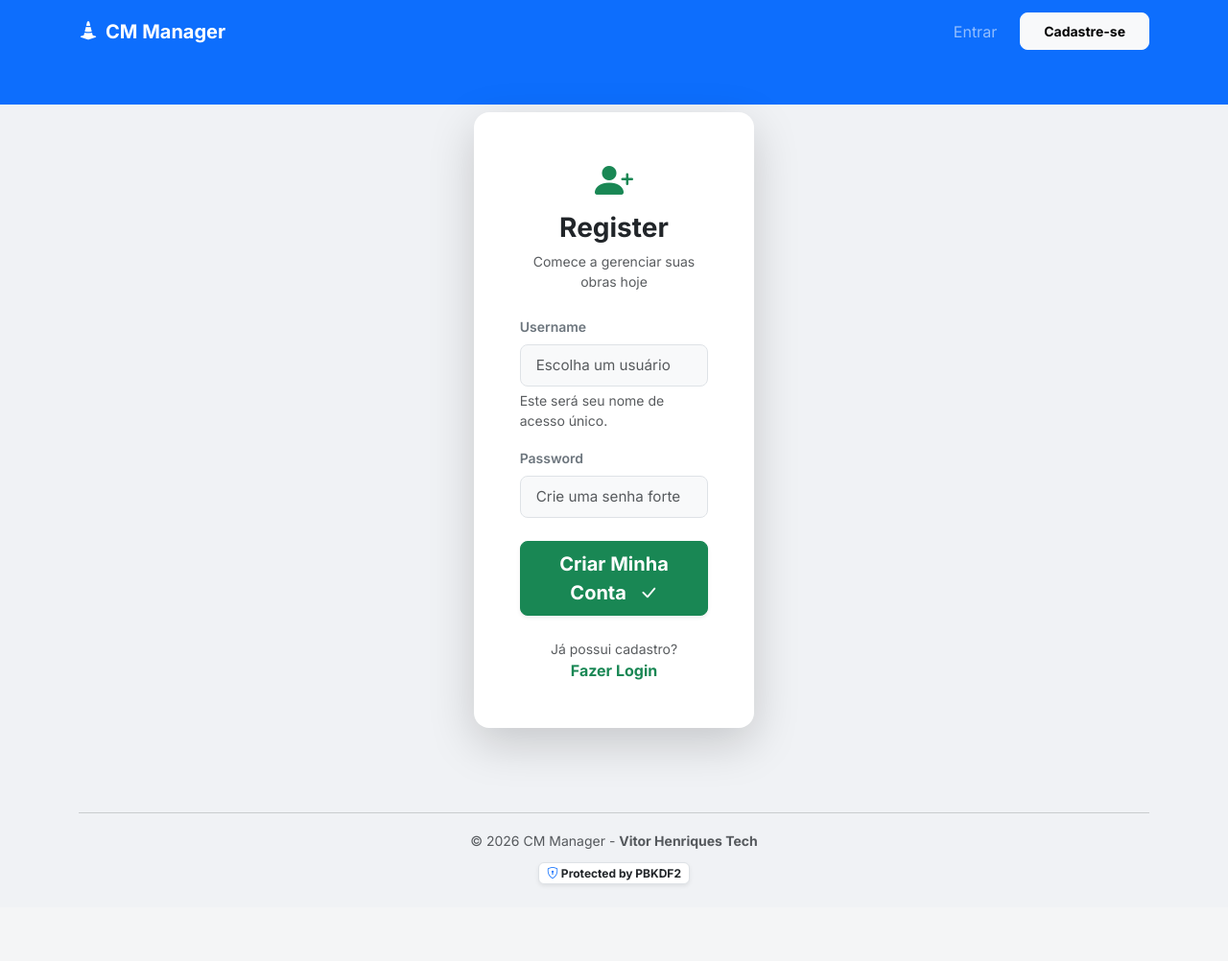
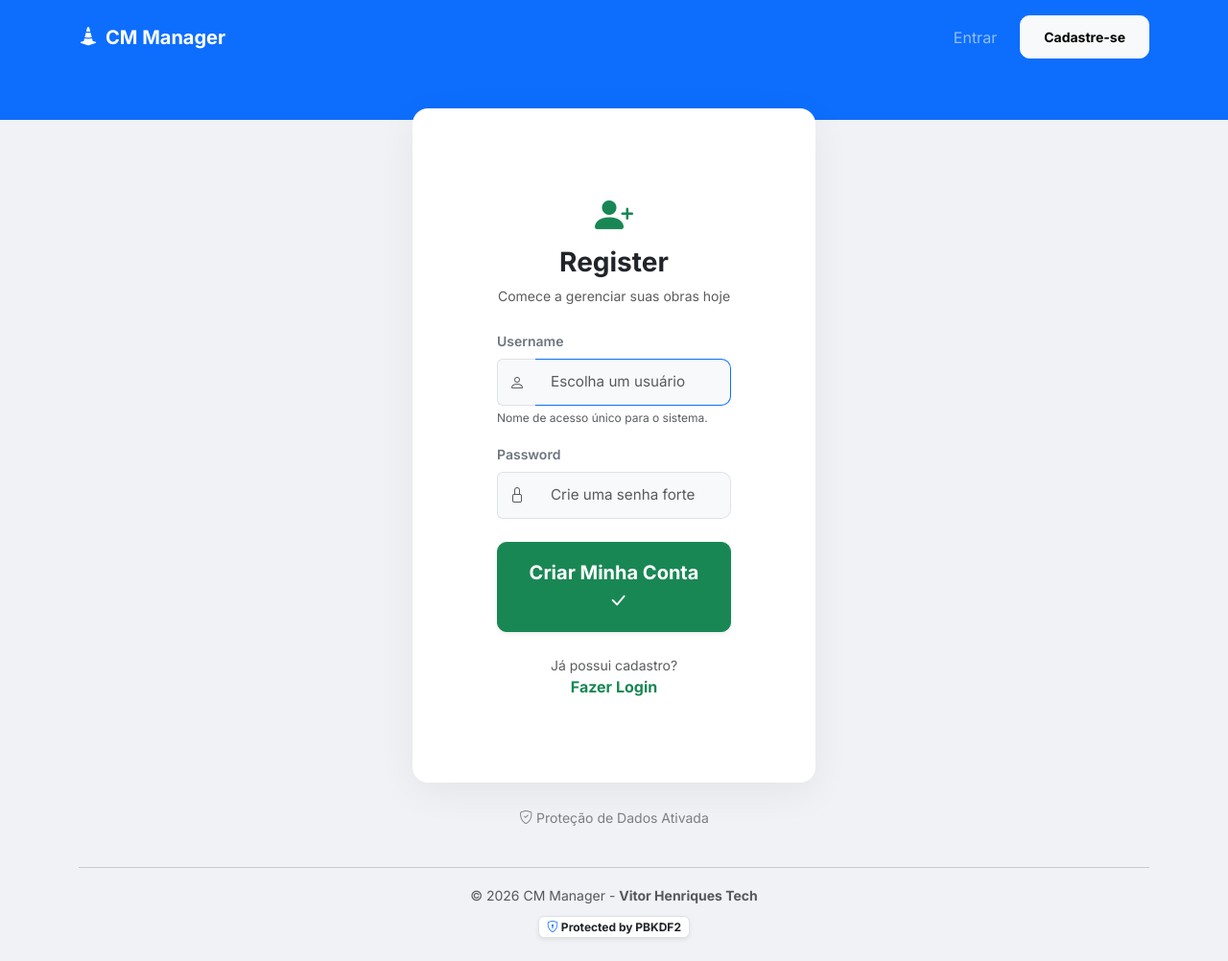
Before and after one commit to Vitorenriks/cm-manager-pro, a Flask app: page /register in a window 1280 px wide. Shown: the whole page at 96% size. Before the commit the page ends 924 px from the top, so only its background shows below. Run offline with Flask 3, Linux system fonts and the light colour scheme.

Commit message:
style: full UI polish for auth pages and resized layout

```diff
--- a/static/style.css
+++ b/static/style.css
@@ -10,13 +10,13 @@ body {
 }
 
 .navbar {
-    padding-top: 0.8rem !important;
-    padding-bottom: 3.5rem !important;
+    padding-top: 1rem !important;
+    padding-bottom: 4rem !important;
     background-color: #0d6efd !important;
 }
 
 .main-container {
-    margin-top: -2.5rem !important;
+    margin-top: -2.8rem !important;
     flex: 1;
     position: relative;
     z-index: 10;
@@ -24,58 +24,46 @@ body {
 
 .content-card {
     border: none !important;
-    border-radius: 12px !important;
-    box-shadow: 0 8px 25px rgba(0, 0, 0, 0.08) !important;
+    border-radius: 16px !important;
+    box-shadow: 0 10px 40px rgba(0, 0, 0, 0.06) !important;
     background-color: #ffffff;
-    padding: 1.5rem !important;
+    padding: 2.5rem !important;
+}
+
+.auth-wrapper {
+    display: flex;
+    justify-content: center;
+    padding-top: 2rem;
 }
 
 .auth-card {
-    max-width: 400px;
+    width: 100%;
+    max-width: 420px;
     margin: 0 auto;
 }
 
 .form-control, .form-select {
     border: 1px solid #dee2e6;
-    border-radius: 8px;
-    padding: 0.6rem 1rem;
+    border-radius: 10px;
+    padding: 0.75rem 1rem;
     font-size: 0.95rem;
     transition: all 0.2s ease-in-out;
     background-color: #f8f9fa;
 }
 
-.form-control:focus, .form-select:focus {
+.form-control:focus {
     background-color: #fff;
     border-color: #0d6efd;
-    outline: none;
-    box-shadow: 0 0 0 4px rgba(13, 110, 253, 0.12);
-}
-
-.alert {
-    border-radius: 10px;
-    border: none;
-    font-weight: 500;
-    box-shadow: 0 4px 12px rgba(0, 0, 0, 0.05);
+    box-shadow: 0 0 0 4px rgba(13, 110, 253, 0.1);
 }
 
 .btn {
-    border-radius: 8px;
+    border-radius: 10px;
     font-weight: 600;
-    padding: 0.5rem 1.2rem;
-    transition: transform 0.1s;
+    padding: 0.7rem 1.5rem;
+    transition: all 0.2s;
 }
 
 .btn:active {
-    transform: scale(0.97);
+    transform: scale(0.98);
 }
-
-.btn-logout {
-    color: rgba(255, 255, 255, 0.85);
-    text-decoration: none;
-    font-weight: 500;
-    transition: color 0.2s;
-}
-
-.btn-logout:hover {
-    color: #ffffff;
-}
--- a/templates/register.html
+++ b/templates/register.html
@@ -3,10 +3,12 @@
 {% block title %}Create Account - CM Manager{% endblock %}
 
 {% block content %}
-<div class="row justify-content-center py-5">
-    <div class="col-md-5 col-lg-4">
-        <div class="card shadow-lg border-0 rounded-4">
-            <div class="card-body p-5">
+<div class="auth-wrapper">
+    <div class="auth-card">
+
+        <div class="card content-card">
+            <div class="card-body p-4 p-md-5">
+
                 <div class="text-center mb-4">
                     <div class="display-6 text-success mb-2">
                         <i class="bi bi-person-plus-fill"></i>
@@ -18,17 +20,23 @@
                 <form action="{{ url_for('main.register') }}" method="POST">
                     <div class="mb-3">
                         <label class="form-label fw-semibold text-secondary small">Username</label>
-                        <input type="text" name="username" class="form-control bg-light shadow-none" placeholder="Escolha um usuário" required>
-                        <div class="form-text text-muted small">Este será seu nome de acesso único.</div>
+                        <div class="input-group">
+                            <span class="input-group-text bg-light border-end-0 text-muted"><i class="bi bi-person"></i></span>
+                            <input type="text" name="username" class="form-control bg-light border-start-0 shadow-none" placeholder="Escolha um usuário" required autofocus>
+                        </div>
+                        <div class="form-text text-muted small" style="font-size: 0.75rem;">Nome de acesso único para o sistema.</div>
                     </div>
 
                     <div class="mb-4">
                         <label class="form-label fw-semibold text-secondary small">Password</label>
-                        <input type="password" name="password" class="form-control bg-light shadow-none" placeholder="Crie uma senha forte" required>
+                        <div class="input-group">
+                            <span class="input-group-text bg-light border-end-0 text-muted"><i class="bi bi-lock"></i></span>
+                            <input type="password" name="password" class="form-control bg-light border-start-0 shadow-none" placeholder="Crie uma senha forte" required>
+                        </div>
                     </div>
 
-                    <div class="d-grid gap-2">
-                        <button type="submit" class="btn btn-success btn-lg shadow-sm fw-bold">
+                    <div class="d-grid">
+                        <button type="submit" class="btn btn-success btn-lg shadow-sm fw-bold py-3">
                             Criar Minha Conta <i class="bi bi-check-lg ms-2"></i>
                         </button>
                     </div>
@@ -40,6 +48,11 @@
                 </div>
             </div>
         </div>
+
+        <div class="text-center mt-4 text-muted opacity-75">
+            <small><i class="bi bi-shield-check"></i> Proteção de Dados Ativada</small>
+        </div>
+
     </div>
 </div>
 {% endblock %}
```
Also changed, not shown: templates/login.html (+13 -10 lines).
